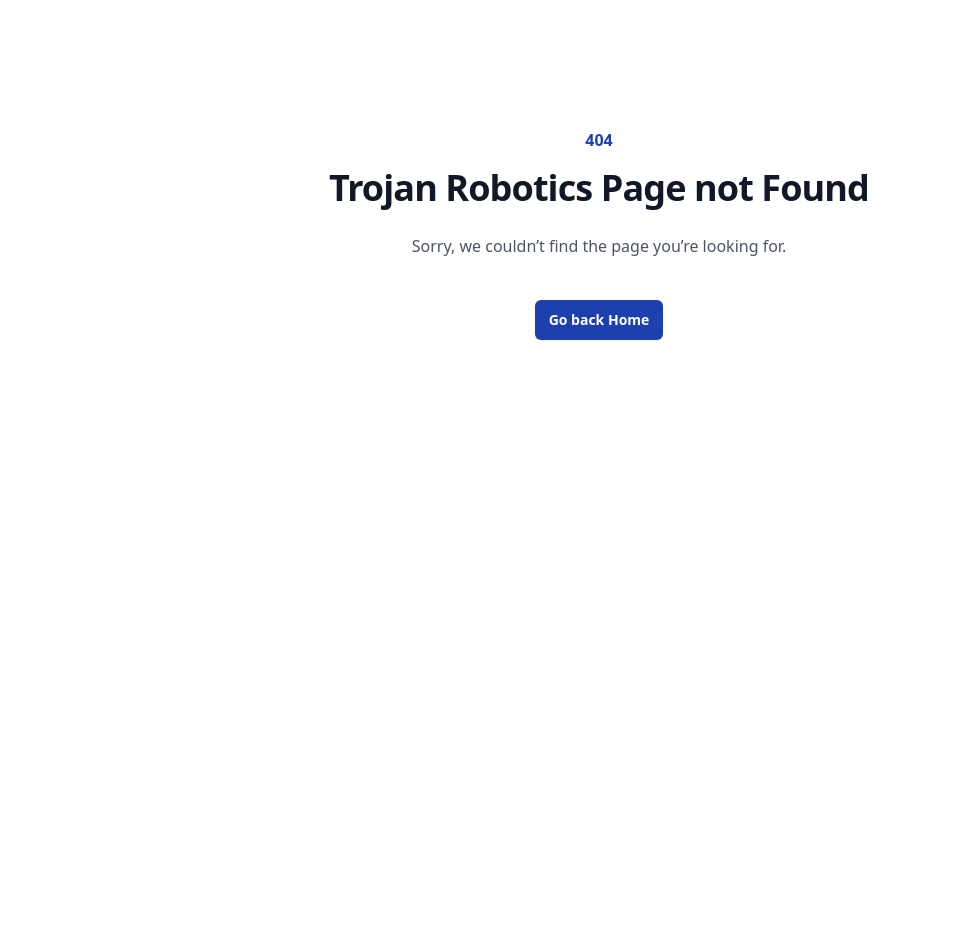
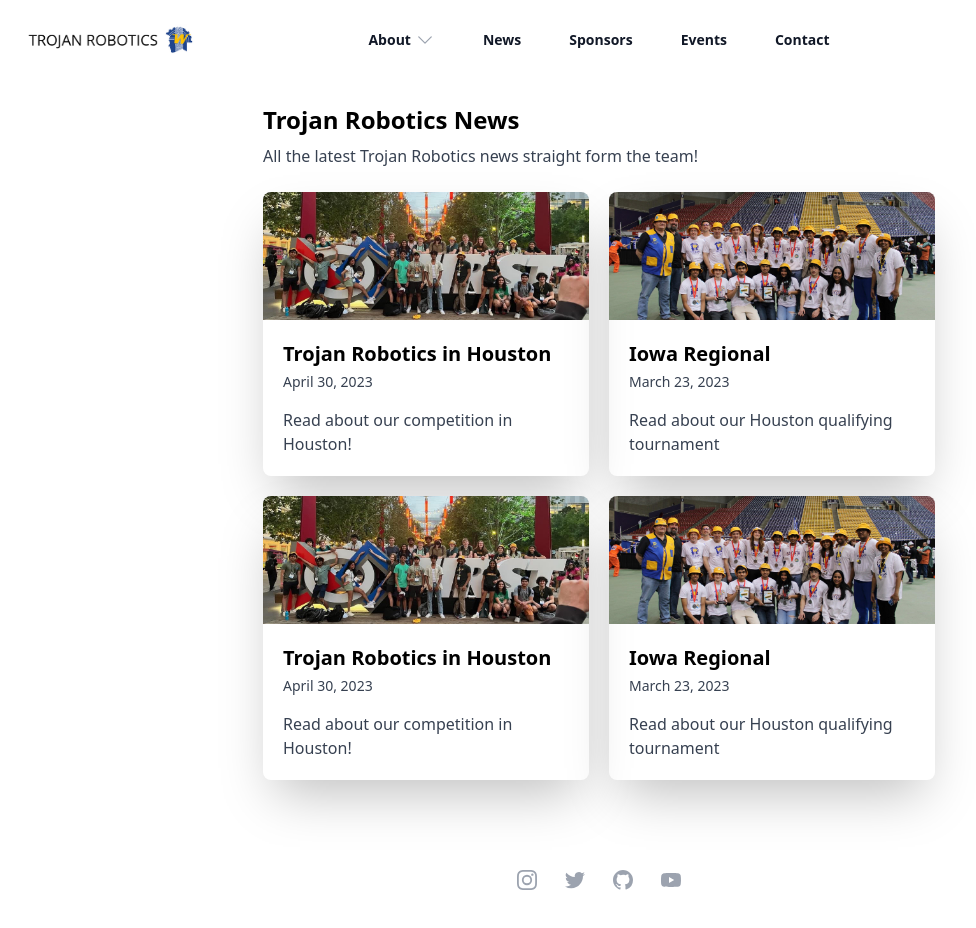
Before and after one commit to Team-2264/RoboticsWebsite, a React (Create React App) app in the folder reactjs/: page /news in a window 1280 px wide. Before the commit this address had no page. Shown: the top 928 px of the page, without its empty margins (41-1017 px from the left). Before the commit the page ends 800 px from the top, so only its background shows below. Built offline with nearby package versions, Linux system fonts and the light colour scheme.

Commit message:
it works

```diff
--- a/reactjs/package.json
+++ b/reactjs/package.json
@@ -13,6 +13,7 @@
     "react": "^18.2.0",
     "react-anchor-link-smooth-scroll": "^1.0.12",
     "react-dom": "^18.2.0",
+    "react-router": "^6.20.1",
     "react-scripts": "5.0.1",
     "web-vitals": "^2.1.4",
     "yup": "^1.3.2"
@@ -42,7 +43,7 @@
     ]
   },
   "devDependencies": {
-    "react-router-dom": "^6.20.0",
+    "react-router-dom": "^6.20.1",
     "tailwindcss": "^3.3.5"
   }
 }
--- a/reactjs/src/App.js
+++ b/reactjs/src/App.js
@@ -8,7 +8,14 @@ import OutReach from "./pages/OutReach";
 import Events from "./pages/Events";
 import Sponsors from "./pages/Sponsors";
 import News from "./pages/News";
+import ArticlePage from "./components/articlePage";
 const App = () => {
+
+    const newsData = [
+        { title: 'Article 1', summary: 'Summary for Article 1', content: 'Content for Article 1' },
+        { title: 'Article 2', summary: 'Summary for Article 2', content: 'Content for Article 2' },
+        // Add more articles as needed
+      ];
 
     return (
         <div className="max-w-8xl m-auto px-4 sm:px-6 lg:px-8">
@@ -17,14 +24,14 @@ const App = () => {
                     <Route index element={<News />} />
                     <Route path="/home" element={<Home />} />
                     <Route path='/contact' element={<Contact />} />
-                    <Route path='/mentors' element={<MentorsAndCoaches />}/>
-                    <Route path='/students' element={<Students/>} />
-                    <Route path='/outreach' element={<OutReach />}/>
-                    <Route path='/events' element={<Events />}/>
-                    <Route path='/sponsors' element={<Sponsors />}/>
+                    <Route path='/mentors' element={<MentorsAndCoaches />} />
+                    <Route path='/students' element={<Students />} />
+                    <Route path='/outreach' element={<OutReach />} />
+                    <Route path='/events' element={<Events />} />
+                    <Route path='/sponsors' element={<Sponsors />} />
                     <Route path="*" element={<NoPage />}></Route>
-
-
+                    <Route path= "/news" element={<News />}></Route>
+                    <Route path="/article/:index" Component={(props) => <ArticlePage {...props} newsData={newsData} />} />
                 </Routes>
             </BrowserRouter>
         </div>
--- /dev/null
+++ b/reactjs/src/components/articlePage.js
@@ -0,0 +1,15 @@
+// ArticlePage.js
+import React from 'react';
+
+const ArticlePage = (props) => {
+    console.log(props)
+
+
+  return (
+    <div>
+        <h1>Hello world</h1>
+    </div>
+  );
+};
+
+export default ArticlePage;
--- a/reactjs/src/pages/News.js
+++ b/reactjs/src/pages/News.js
@@ -1,6 +1,7 @@
 import Footer from "../components/footer";
 import NavBar from "../components/NavBar";
 import ReactDOM from 'react-dom/client';
+import { Link } from "react-router-dom";
 
 export default function News() {
 
@@ -43,7 +44,8 @@ export default function News() {
                 <div className="grid sm:grid-cols-1 md:grid-cols-2 gap-5 pt-6">
                     {newsData.map((newsItem, index) => {
                         return (
-                            <div className='shadow-2xl rounded-lg'>
+                            <Link to={`/article/${index}`}>
+                                <div className='shadow-2xl rounded-lg h-full'>
                                     <img
                                         className="w-full h-32 object-cover rounded-t-lg"
                                         src={newsItem.srcOfImage}
@@ -55,6 +57,7 @@ export default function News() {
                                         <p className='text-gray-700 pt-4'>{newsItem.desc}</p>
                                     </div>
                                 </div>
+                            </Link>
                         )
                     })}
                 </div>
```
Also changed, not shown: 1 other file (tests, documents, lock files or other folders). Lines whose indentation alone changed are shown as unchanged.
